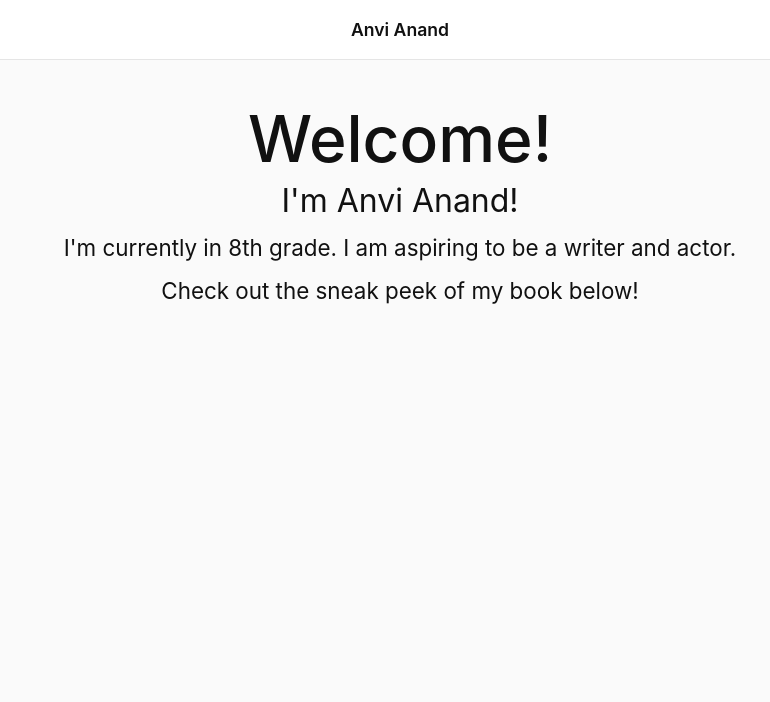
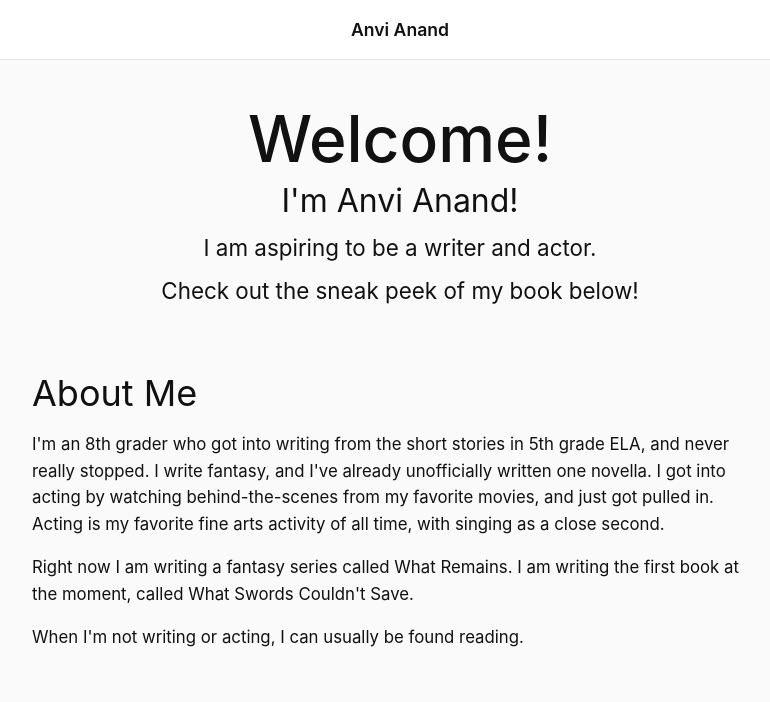
Before and after one commit to AnviAnand/AnviAnand.github.io, a plain HTML site: page index.html in a window 1280 px wide. Shown: the whole page, without its empty margins (240-1010 px from the left). Drawn offline with Linux system fonts and the light colour scheme.

Commit message:
Add About Me section and trim intro text
Co-Authored-By: Claude Sonnet 5.5 <noreply@anthropic.com>

```diff
--- a/index.html
+++ b/index.html
@@ -31,6 +31,14 @@
     main h1 { font-size: clamp(2.5rem, 8vw, 4rem); font-weight: 500; }
     main h2 { font-size: clamp(1.5rem, 5vw, 2rem); font-weight: 400; margin-top: 0.25rem; }
     main p { font-size: clamp(1.1rem, 3vw, 1.4rem); margin-top: 0.75rem; line-height: 1.4; }
+    .about {
+      max-width: 800px;
+      margin: 0 auto;
+      padding: 1.5rem 2rem 3rem;
+      text-align: left;
+    }
+    .about h2 { font-size: clamp(1.75rem, 5vw, 2.25rem); font-weight: 400; }
+    .about p { font-size: 1.05rem; line-height: 1.6; margin-top: 1rem; }
     @media (prefers-color-scheme: dark) {
       body { background: #111; color: #f5f5f5; }
       nav { background: #1a1a1a; border-bottom-color: #333; }
@@ -42,8 +50,14 @@
   <main>
     <h1>Welcome!</h1>
     <h2>I'm Anvi Anand!</h2>
-    <p>I'm currently in 8th grade. I am aspiring to be a writer and actor.</p>
+    <p>I am aspiring to be a writer and actor.</p>
     <p>Check out the sneak peek of my book below!</p>
   </main>
+  <section class="about">
+    <h2>About Me</h2>
+    <p>I'm an 8th grader who got into writing from the short stories in 5th grade ELA, and never really stopped. I write fantasy, and I've already unofficially written one novella. I got into acting by watching behind-the-scenes from my favorite movies, and just got pulled in. Acting is my favorite fine arts activity of all time, with singing as a close second.</p>
+    <p>Right now I am writing a fantasy series called What Remains. I am writing the first book at the moment, called What Swords Couldn't Save.</p>
+    <p>When I'm not writing or acting, I can usually be found reading.</p>
+  </section>
 </body>
 </html>
```
